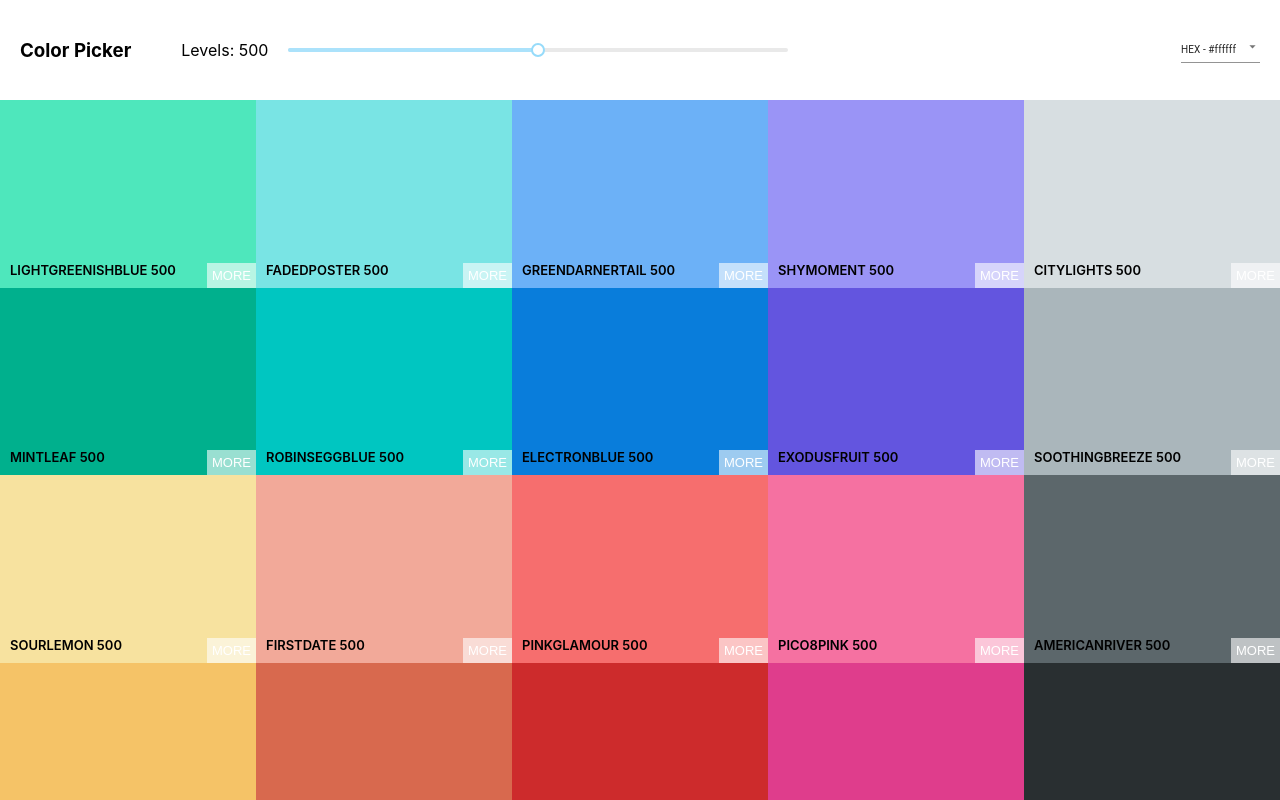
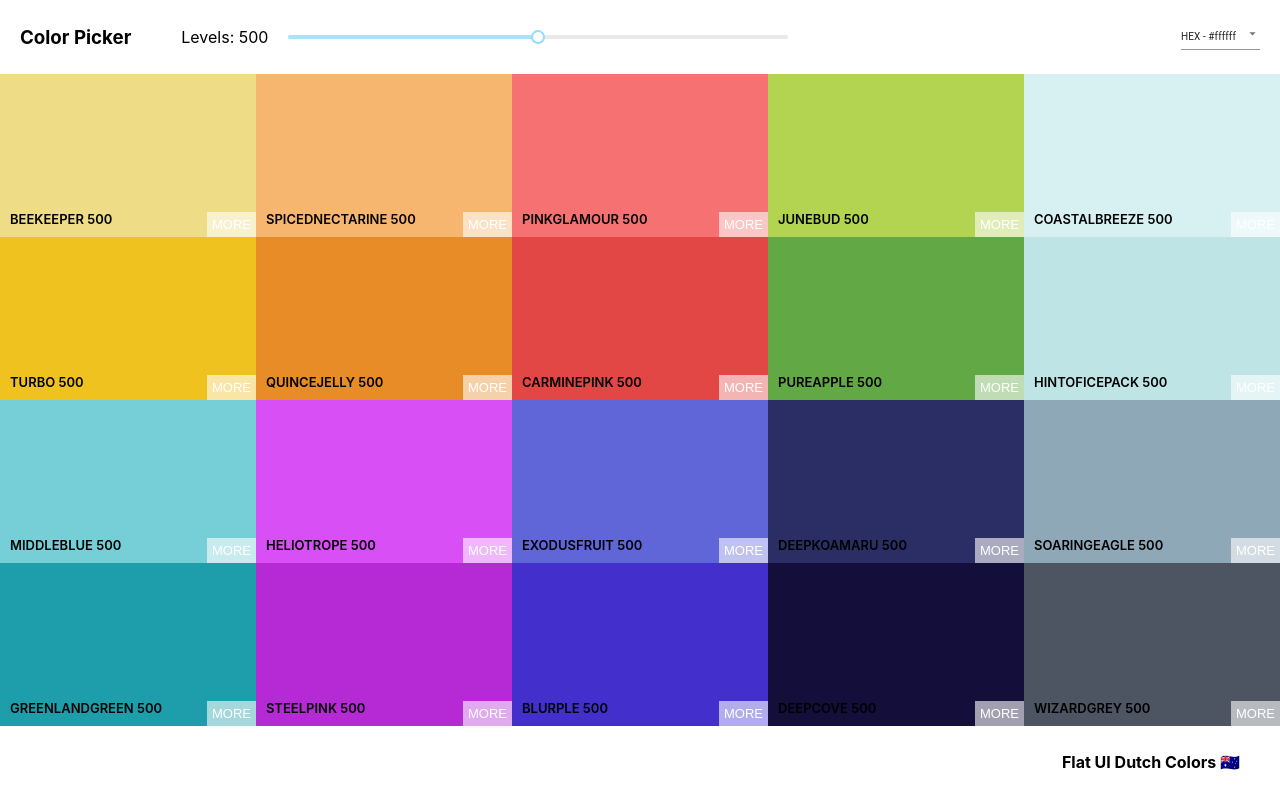
Before and after one commit to zakali22/color-picker-app, a React (Create React App) app: page /palette/flat-ui-colors-american in a window 1280 px wide. Built offline with nearby package versions, Linux system fonts and the light colour scheme.

Commit message:
Add snackbar and footer

```diff
--- a/package.json
+++ b/package.json
@@ -4,6 +4,7 @@
   "private": true,
   "dependencies": {
     "@material-ui/core": "^4.11.1",
+    "@material-ui/icons": "^4.9.1",
     "@testing-library/jest-dom": "^5.11.6",
     "@testing-library/react": "^11.2.2",
     "@testing-library/user-event": "^12.2.2",
--- a/src/components/App.js
+++ b/src/components/App.js
@@ -6,7 +6,7 @@ import {generatePalette} from "../generatePalette"
 function App() {
   return (
     <div className="App">
-      <Palette palette={generatePalette(seedsPalette[3])} />
+      <Palette palette={generatePalette(seedsPalette[4])} />
     </div>
   );
 }
--- a/src/components/Palette.js
+++ b/src/components/Palette.js
@@ -3,6 +3,9 @@ import ColorBox from "./ColorBox"
 import Slider from "rc-slider"
 import MenuItem from "@material-ui/core/MenuItem"
 import Select from "@material-ui/core/Select"
+import Snackbar from '@material-ui/core/Snackbar'
+import IconButton from '@material-ui/core/IconButton'
+import CloseIcon from "@material-ui/icons/Close"
 
 import 'rc-slider/assets/index.css';
 import "../styles/Palette.css"
@@ -10,7 +13,8 @@ import "../styles/Palette.css"
 class Palette extends Component {
 	state = {
 		levels: 500,
-		format: 'hex'
+		format: 'hex',
+		snackbarOpen: false
 	}
 
 	handleChange = (value) => {
@@ -21,7 +25,15 @@ class Palette extends Component {
 
 	handleSelectChange = (e) => {
 		this.setState({
-			format: e.target.value
+			format: e.target.value,
+			snackbarOpen: true
+		})
+	}
+
+	handleSnackbarClose = (e, reason) => {
+		if(reason === 'clickaway') return;
+		this.setState({
+			snackbarOpen: false
 		})
 	}
 
@@ -45,9 +57,31 @@ class Palette extends Component {
 							<MenuItem value="rgba">RGBA - rgba(255, 255, 255, 1.0)</MenuItem>
 						</Select>
 					</div>
+					<Snackbar
+						anchorOrigin={{vertical: 'bottom', horizontal: 'left'}}
+						open={this.state.snackbarOpen}
+						autoHideDuration={2000}
+						message={<span id="message-id">Format Changed to {format.toUpperCase()}</span>}
+						ContentProps={{
+							'aria-describedby': 'message-id'
+						}}
+						action={[
+							<IconButton
+								key="close"
+								aria-label="Close"
+								color="inherit"
+								onClick={this.handleSnackbarClose}
+							>
+								<CloseIcon />
+							</IconButton>
+						]}
+					/>
 				</div>
 				<div className="Palette__colors">
 					{colorBoxes}
+				</div>
+				<div className="Palette__footer">
+					<p>Flat UI Dutch Colors {this.props.palette.emoji} </p>
 				</div>
 			</div>
 		)
--- a/src/styles/Palette.css
+++ b/src/styles/Palette.css
@@ -1,12 +1,15 @@
 .Palette {
     height: 100vh;
-    overflow: hidden;
+    overflow-x: hidden;
+    display: flex;
+    flex-direction: column; /* Solution to keep page in proportion to content */
 }
 
 .Palette__colors {
-    height: calc(100vh - 50px);
+    height: calc(100vh - 74px);
     display: flex;
     flex-wrap: wrap;
+    padding-top: 74px;
 }
 
 .Palette__nav {
@@ -14,6 +17,13 @@
     align-items: center;
     padding: 20px;
     justify-content: flex-start;
+    position: fixed;
+    top: 0;
+    left: 0;
+    background: white;
+    width: 100%;
+    z-index: 5;
+    height: 74px;
 }
 
 .Palette__logo {
@@ -39,10 +49,23 @@
     margin-left: 10px;
 }
 
+.Palette__footer {
+    font-weight: 700;
+    background: white;
+    padding: 10px 40px;
+    display: flex;
+    justify-content: flex-end;
+}
+
 @media(max-width: 600px){
     .Palette__nav {
         flex-direction: column;
         align-items: flex-start;
+        height: auto;
+    }
+    .Palette__colors {
+        height: calc(100vh - 154.875px);
+        padding-top: 154.875px;
     }
     .Palette__logo {
         margin: 5px 0;
```
Also changed, not shown: 2 other files (tests, documents, lock files or other folders).
